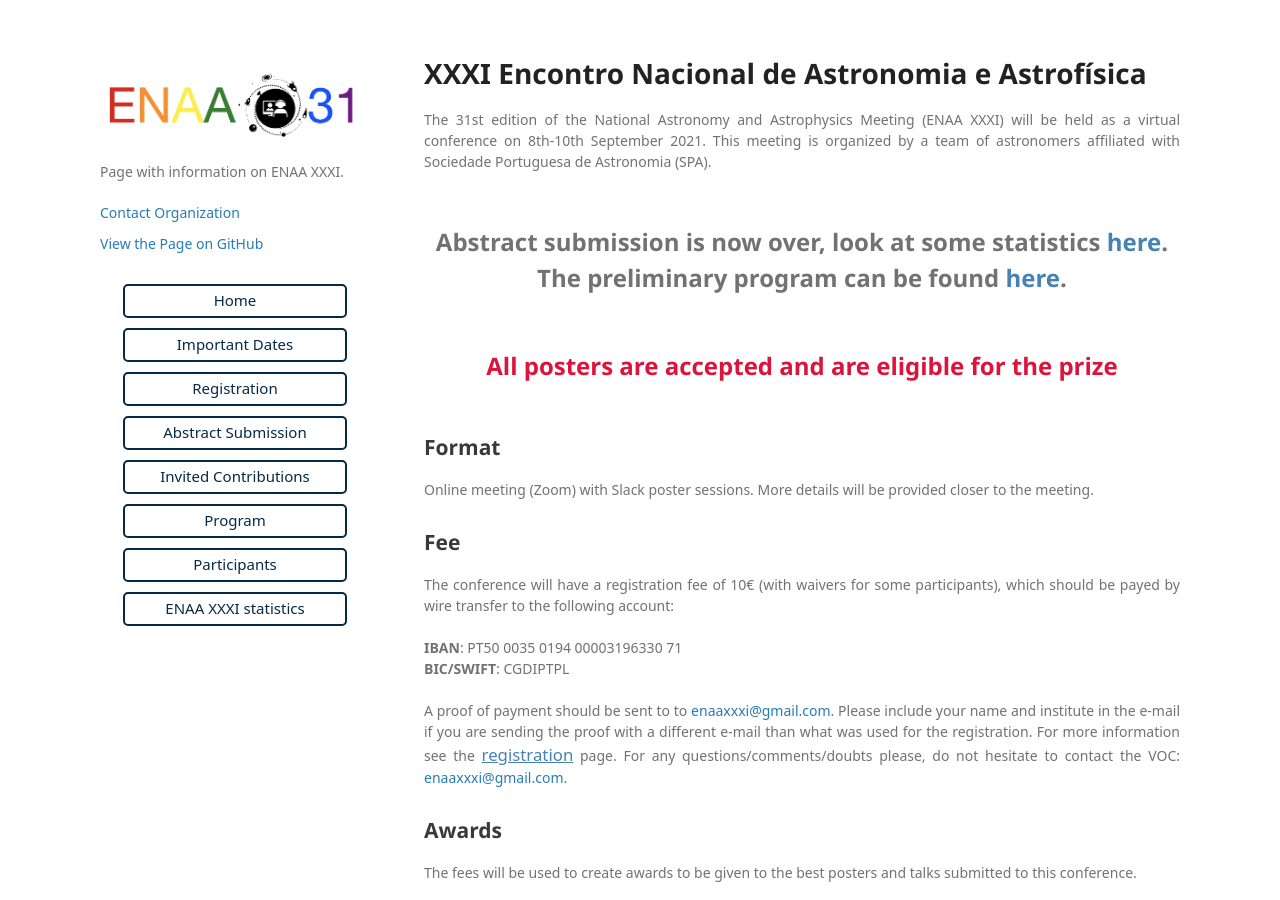
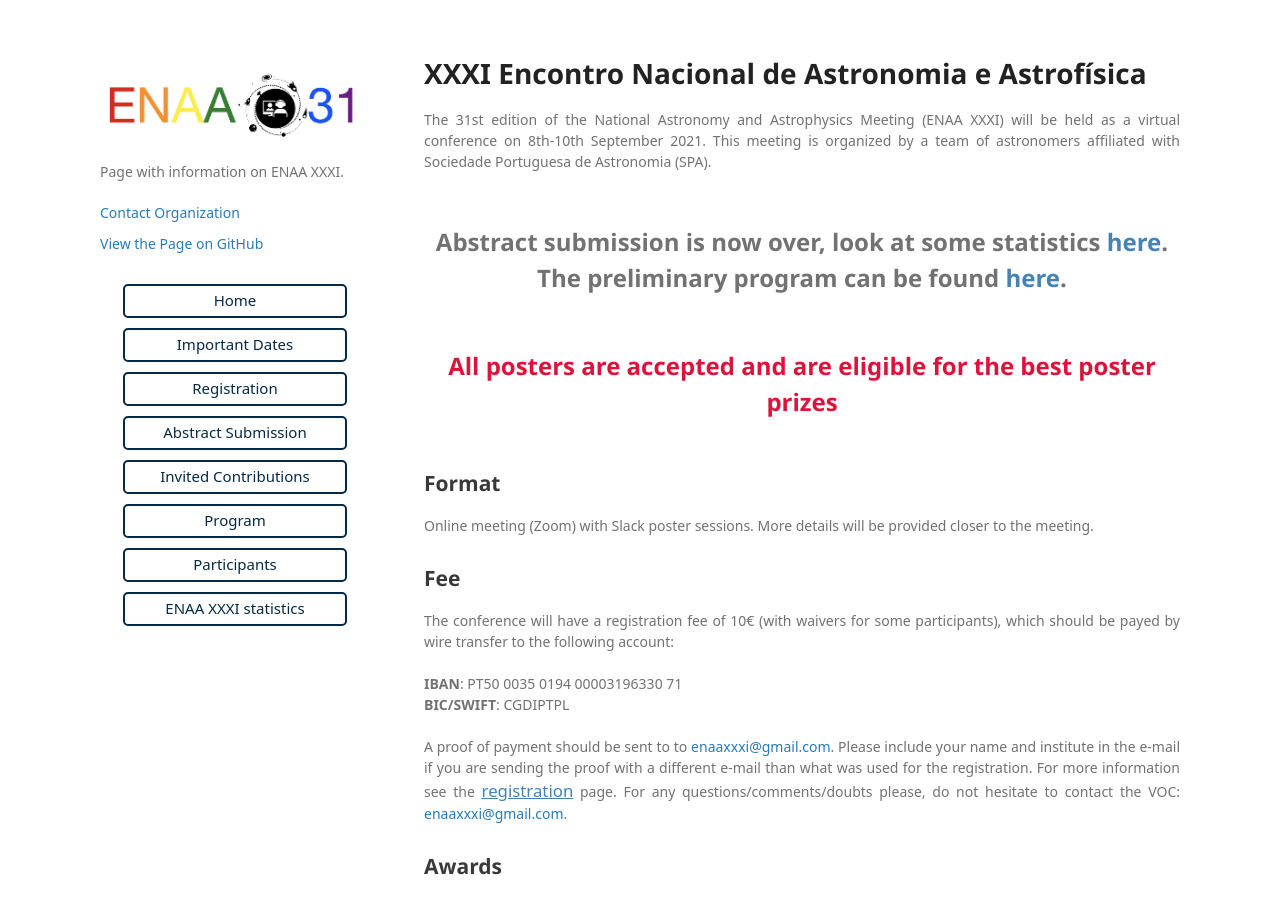
Before and after one commit to ENAAXXXI/ENAAXXXI.github.io, a Jekyll site: the page built from index.md, in a window 1280 px wide and 900 px high. Built offline with Jekyll 4.4.1, drawn with Linux system fonts in a browser that asks for light colours; some web fonts are replaced; our own code applies the rules of GitHub Pages for plain Markdown files.

Commit message:
updated index

```diff
--- a/index.md
+++ b/index.md
@@ -13,7 +13,7 @@ Abstract submission is now over, look at some statistics <a href=abstract_stats
 <br>
 
 <div style="text-align: center; font-size: 24px; font-weight: bold; color: crimson">
-All posters are accepted and are eligible for the prize
+All posters are accepted and are eligible for the best poster prizes
 </div>
 <br>
 <br>
```
